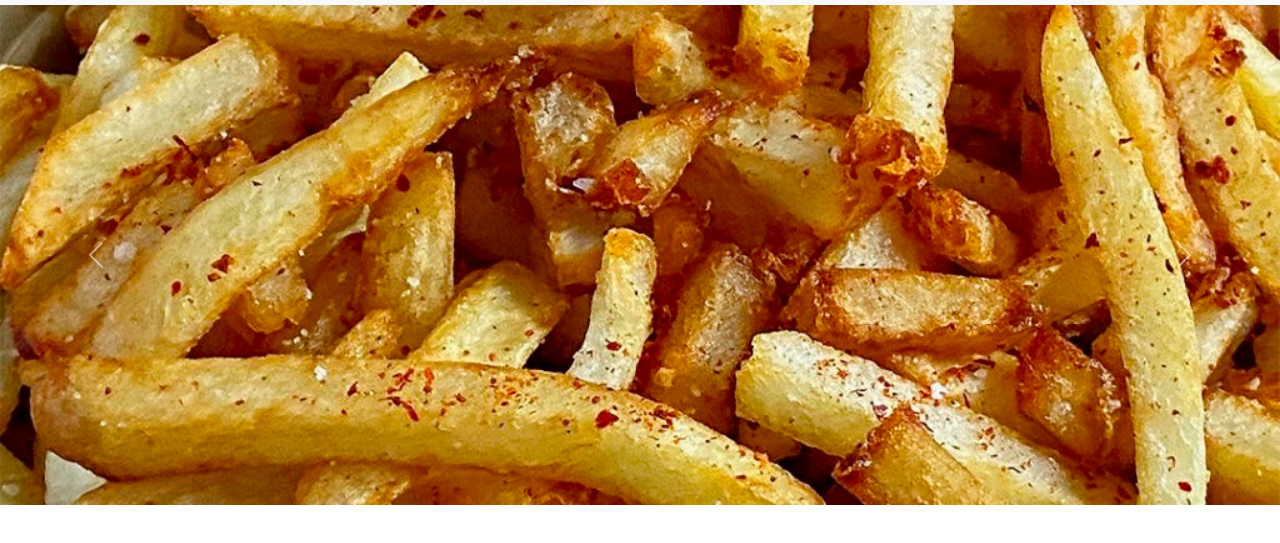
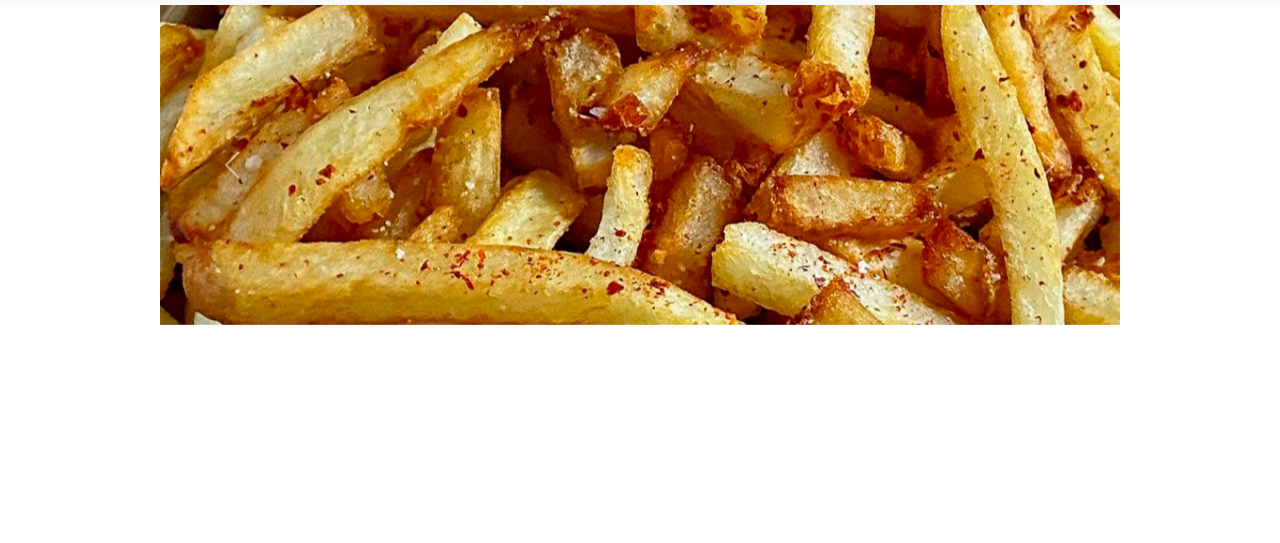
Before and after one commit to SanVidurath/Burger-shop, a plain HTML site: page pages/index.html in a window 1280 px wide. Shown: the part 65-608 px from the top of the page. Drawn offline with nearby package versions, Linux system fonts and the light colour scheme.

Commit message:
First change to homepage

```diff
--- a/styles/style.css
+++ b/styles/style.css
@@ -1,7 +1,10 @@
 /* Carousel */
-
+.carousel {
+  width: 75vw;
+  margin: 0 auto;
+}
 .carousel-inner {
-  height: 500px;
+  height: 25vw;
   padding-bottom: 25%; /* this sets carousel aspect ratio (4:1 here) */
 }
 
```
Also changed, not shown: images/submarine.jpg.
